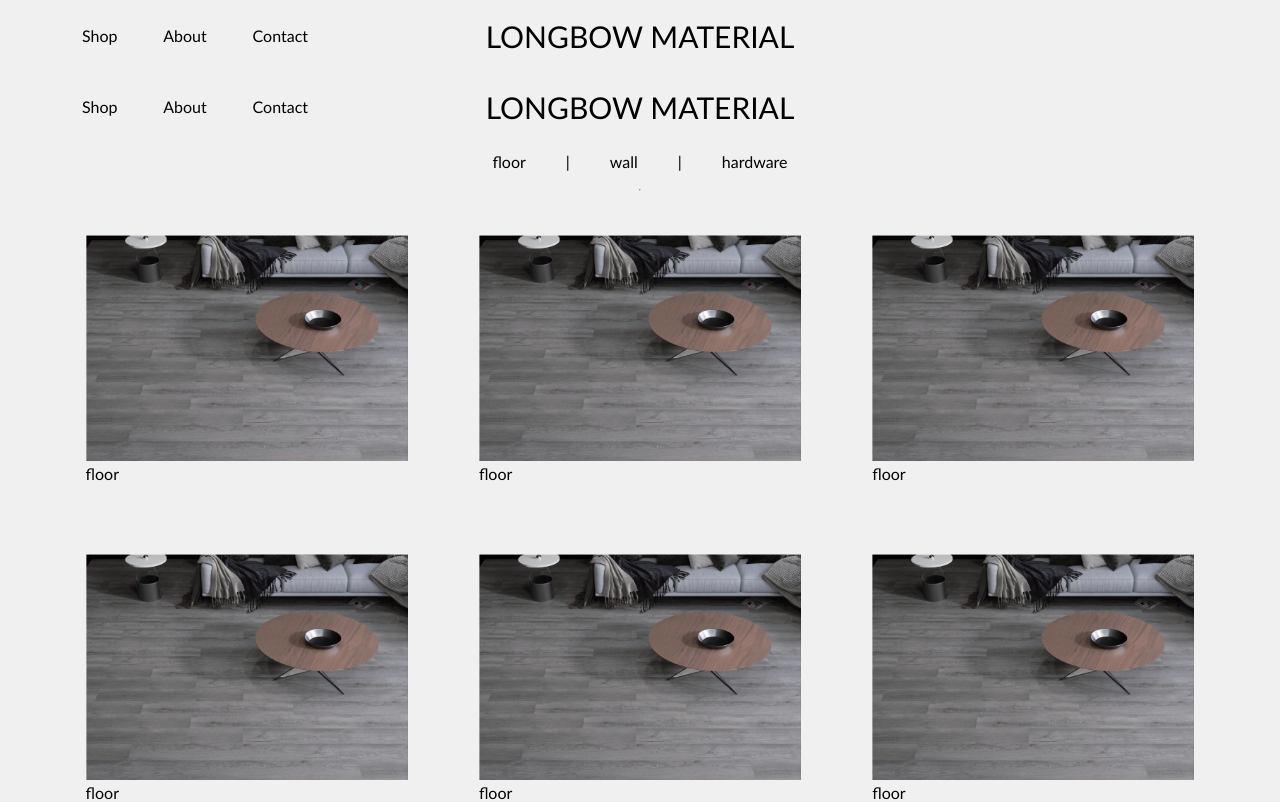
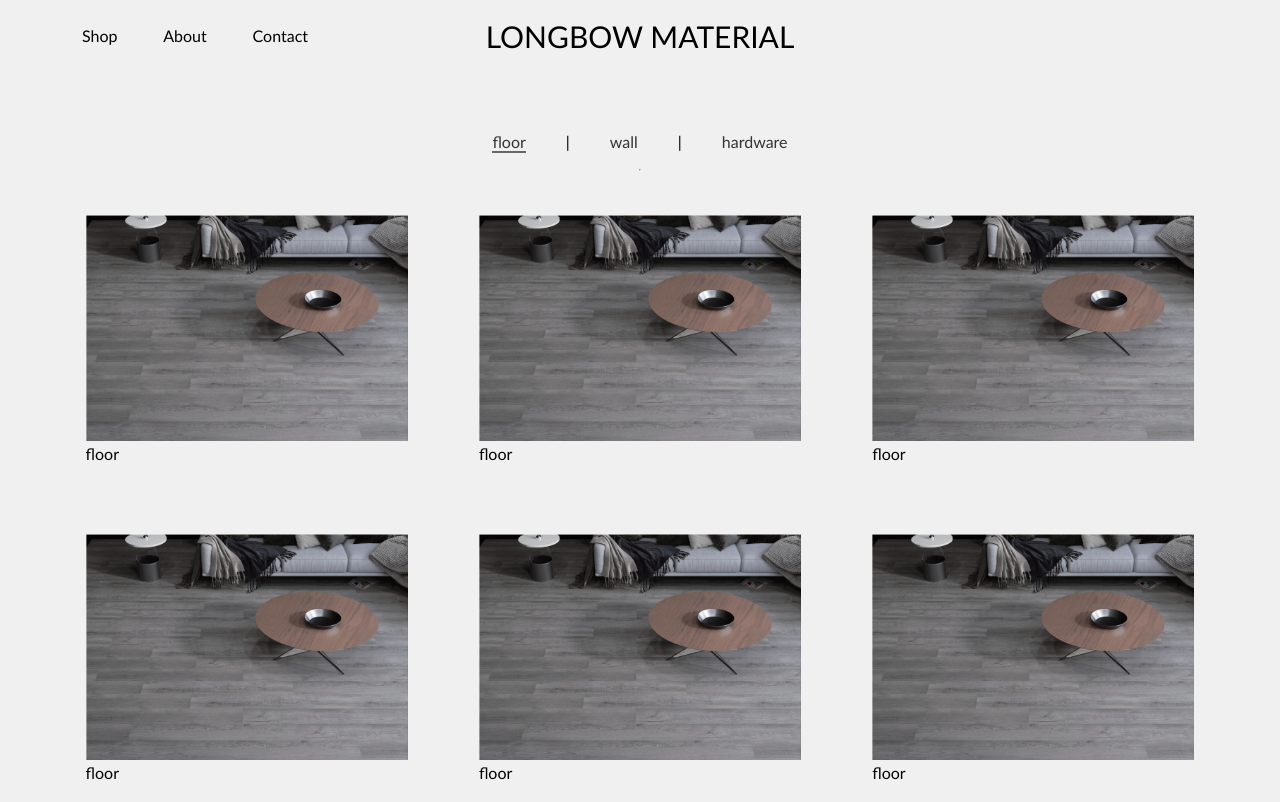
Before and after one commit to yizhou-Wu/LongBow, a React (Vite) app: page /shop in a window 1280 px wide. Shown: the top 802 px of the page. Built offline with nearby package versions, Linux system fonts and the light colour scheme.

Commit message:
adjust padding of ShopPage. create active style for each category

```diff
--- a/src/ShopPage.tsx
+++ b/src/ShopPage.tsx
@@ -1,4 +1,3 @@
-import NaviBar from "./NaviBar";
 import Footer from "./Footer";
 import { Fragment } from "react";
 import CategoryProductDisplay from "./CategoryProductDisplay";
@@ -6,27 +5,30 @@ import { useState } from "react";
 const categories = ["floor", "wall", "hardware"];
 const ShopePage = () => {
   const [currentCategory, setCategory] = useState(categories[0]);
-  const toggleCategory = (clickedCategory) => {
+  const toggleCategory = (clickedCategory: string) => {
     setCategory(clickedCategory);
     console.log(currentCategory);
   };
+
   return (
     <>
       <div>
-        <NaviBar></NaviBar>
-        <div className="test">
         <div className="shop-catagory-container">
           <ul className="list">
             {categories.map((category, categoryIndex) => (
               <Fragment key={categoryIndex}>
                 <li>
-                    <a onClick={() => toggleCategory(category)}>{category}</a>
+                  <a
+                    className={category === currentCategory ? "selected" : ""}
+                    onClick={() => toggleCategory(category)}
+                  >
+                    {category}
+                  </a>
                 </li>
                 {categoryIndex < categories.length - 1 && <li>|</li>}
               </Fragment>
             ))}
           </ul>
-          </div>
         </div>
         <div className="shop-page-container">
           <hr />
@@ -35,7 +37,7 @@ const ShopePage = () => {
           ></CategoryProductDisplay>
         </div>
 
-        <Footer></Footer>
+        <Footer />
       </div>
       <style jsx>{`
         .shop-page-container {
@@ -48,8 +50,17 @@ const ShopePage = () => {
           justify-content: space-between; /* Adjust as needed */
           align-items: center; /* Align items vertically in the container */
           justify-content: center; /* Center items horizontally */
+          padding-top: 3.2rem;
         }
-
+        .shop-catagory-container li a {
+          text-decoration: none; /* Remove default underline */
+          color: #333; /* Default text color */
+          transition: color 0.3s ease; /* Smooth transition for color */
+          cursor: pointer; /* Change cursor to pointer on hover */
+        }
+        .shop-catagory-container li a.selected {
+          border-bottom: 2px solid #666; /* Add underline for selected category */
+        }
         .list {
           list-style: none; /* Remove default list styles */
           padding: 0; /* Remove default padding */
```
Lines whose indentation alone changed are shown as unchanged.
